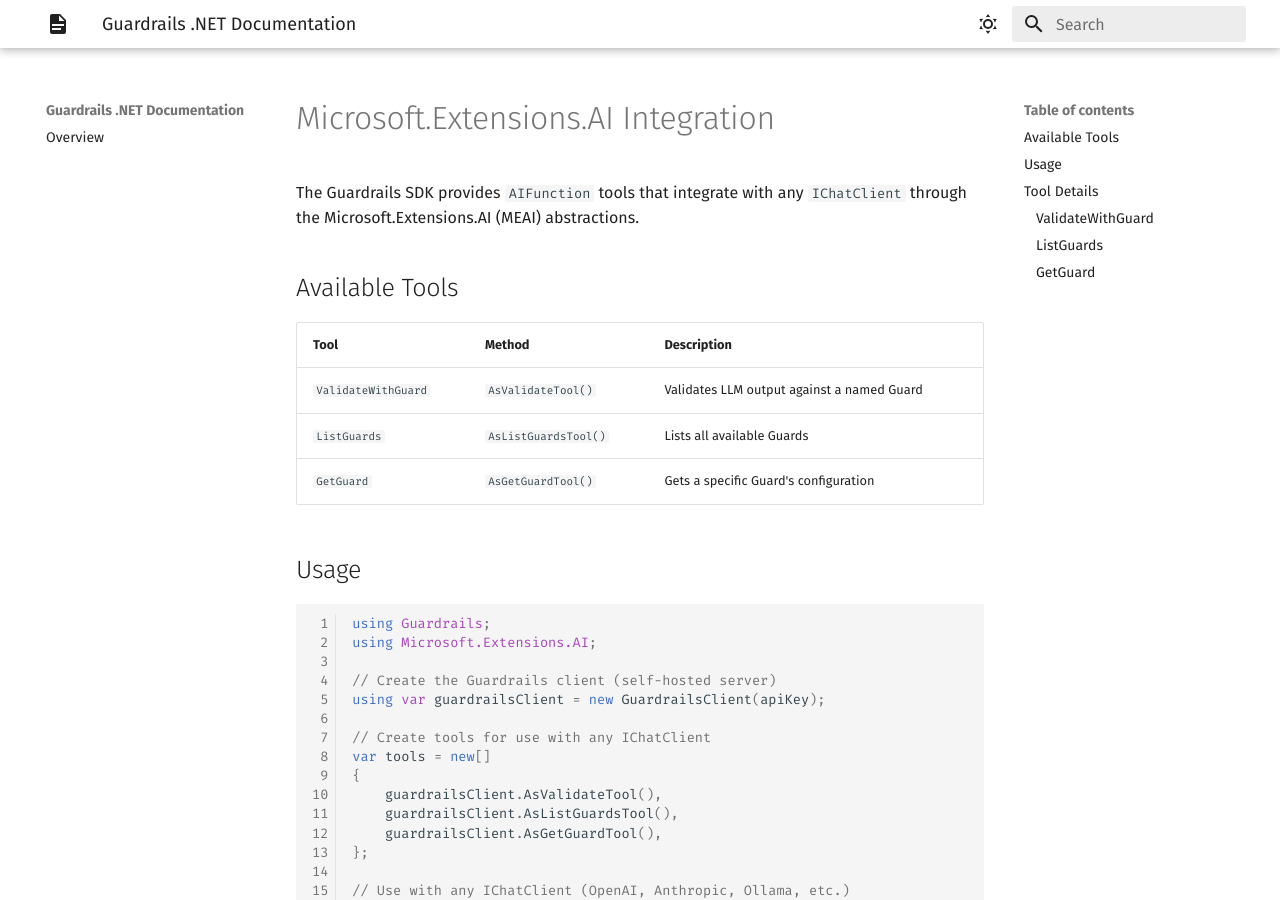
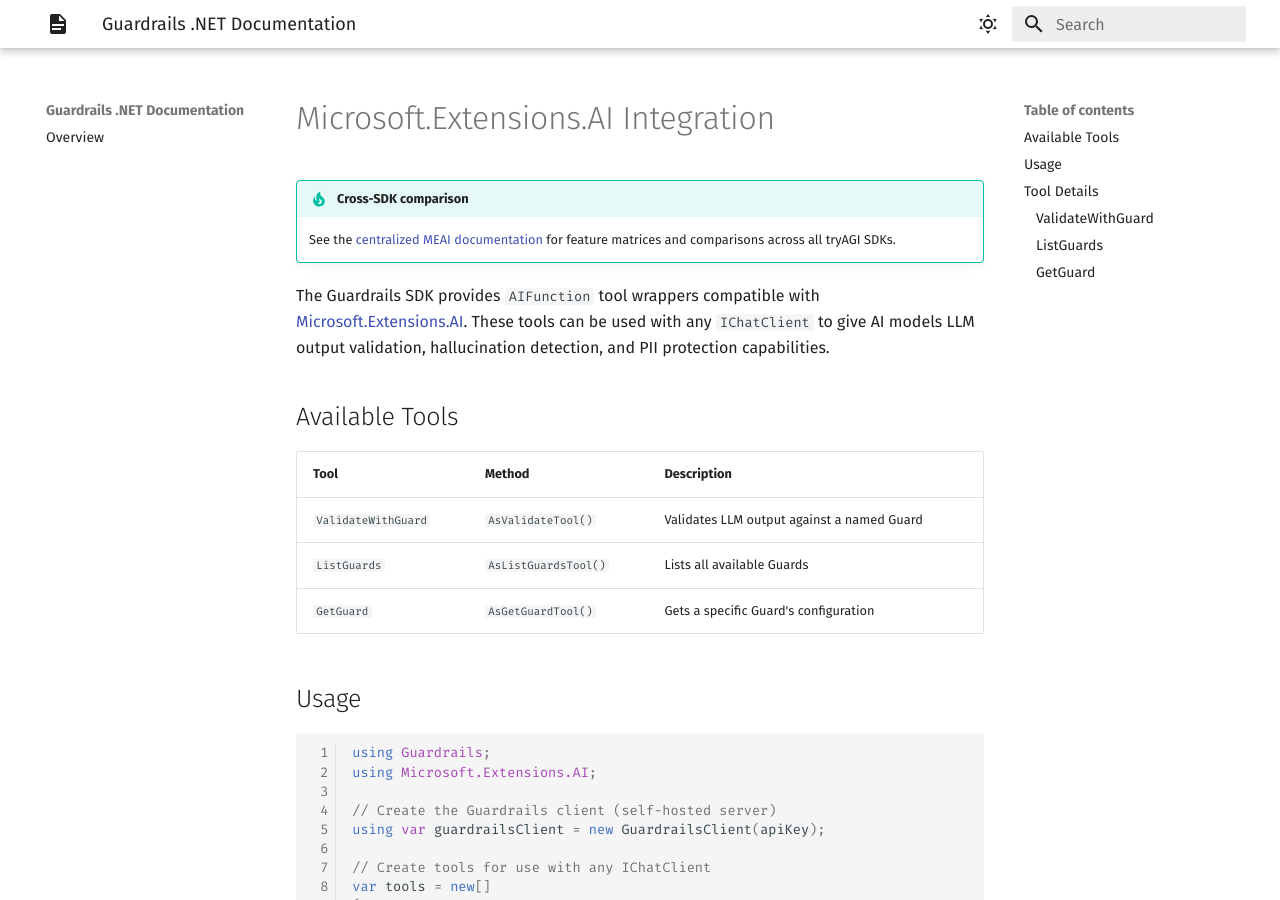
Before and after one commit to tryAGI/Guardrails, an MkDocs documentation site: the page built from docs/guides/meai.md, in a window 1280 px wide and 900 px high. Built offline with MkDocs 1.6.1 and Material for MkDocs 9.7.7, drawn with Linux system fonts in a browser that asks for light colours; the version menu is left out.

Commit message:
Standardize MEAI guide intro text
Co-Authored-By: Claude Opus 4.6 <noreply@anthropic.com>

```diff
--- a/docs/guides/meai.md
+++ b/docs/guides/meai.md
@@ -1,6 +1,9 @@
 # Microsoft.Extensions.AI Integration
 
-The Guardrails SDK provides `AIFunction` tools that integrate with any `IChatClient` through the Microsoft.Extensions.AI (MEAI) abstractions.
+!!! tip "Cross-SDK comparison"
+    See the [centralized MEAI documentation](https://tryagi.github.io/docs/meai/) for feature matrices and comparisons across all tryAGI SDKs.
+
+The Guardrails SDK provides `AIFunction` tool wrappers compatible with [Microsoft.Extensions.AI](https://learn.microsoft.com/en-us/dotnet/ai/microsoft-extensions-ai). These tools can be used with any `IChatClient` to give AI models LLM output validation, hallucination detection, and PII protection capabilities.
 
 ## Available Tools
 
```
